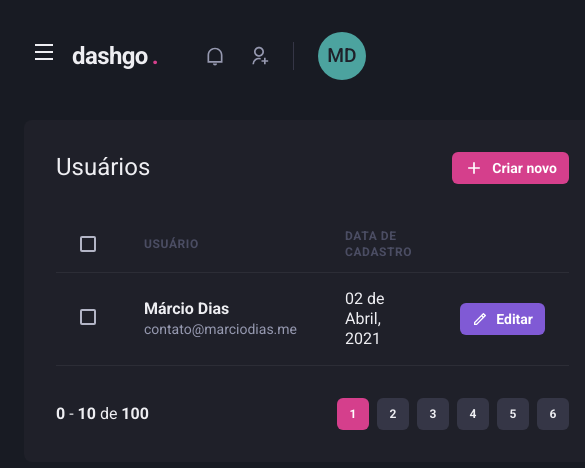
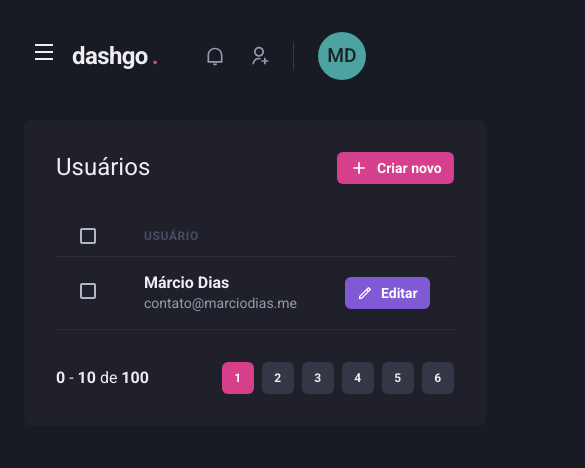
Before and after one commit to marciodiasdeveloper/ignite-dashgo, a Next.js app in the folder web/: page /users in a window 390 px wide. Shown: the top 468 px of the page, 585 px wide, since content can reach past the window. Built offline with nearby package versions, Linux system fonts and the light colour scheme.

Commit message:
Responsividade

```diff
--- a/web/src/pages/users/index.tsx
+++ b/web/src/pages/users/index.tsx
@@ -12,6 +12,7 @@ import {
     Tbody,
     Td,
     Text,
+    useBreakpointValue
 } from '@chakra-ui/react';
 
 import { RiAddLine, RiPencilLine } from 'react-icons/ri';
@@ -20,6 +21,10 @@ import { Sidebar } from '../../components/Sidebar';
 import { Pagination } from '../../components/Pagination';
 
 export default function UserList() {
+    const isWideVersion = useBreakpointValue({
+        base: false,
+        lg: true,
+    });
     return (
         <Box>
             <Header />
@@ -47,7 +52,7 @@ export default function UserList() {
                                 <Th>
                                     Usuário
                                 </Th>
-                                <Th>Data de cadastro</Th>
+                                { isWideVersion && <Th>Data de cadastro</Th> }
                                 <Th width="6"></Th>
                             </Tr>
                         </Thead>
@@ -62,9 +67,7 @@ export default function UserList() {
                                         <Text fontSize="sm" color="gray.300">contato@marciodias.me</Text>
                                     </Box>
                                 </Td>
-                                <Td>
-                                    02 de Abril, 2021
-                                </Td>
+                                { isWideVersion && <Td>02 de Abril, 2021</Td>}
                                 <Td>
                                     <Button
                                         as="a"
```
